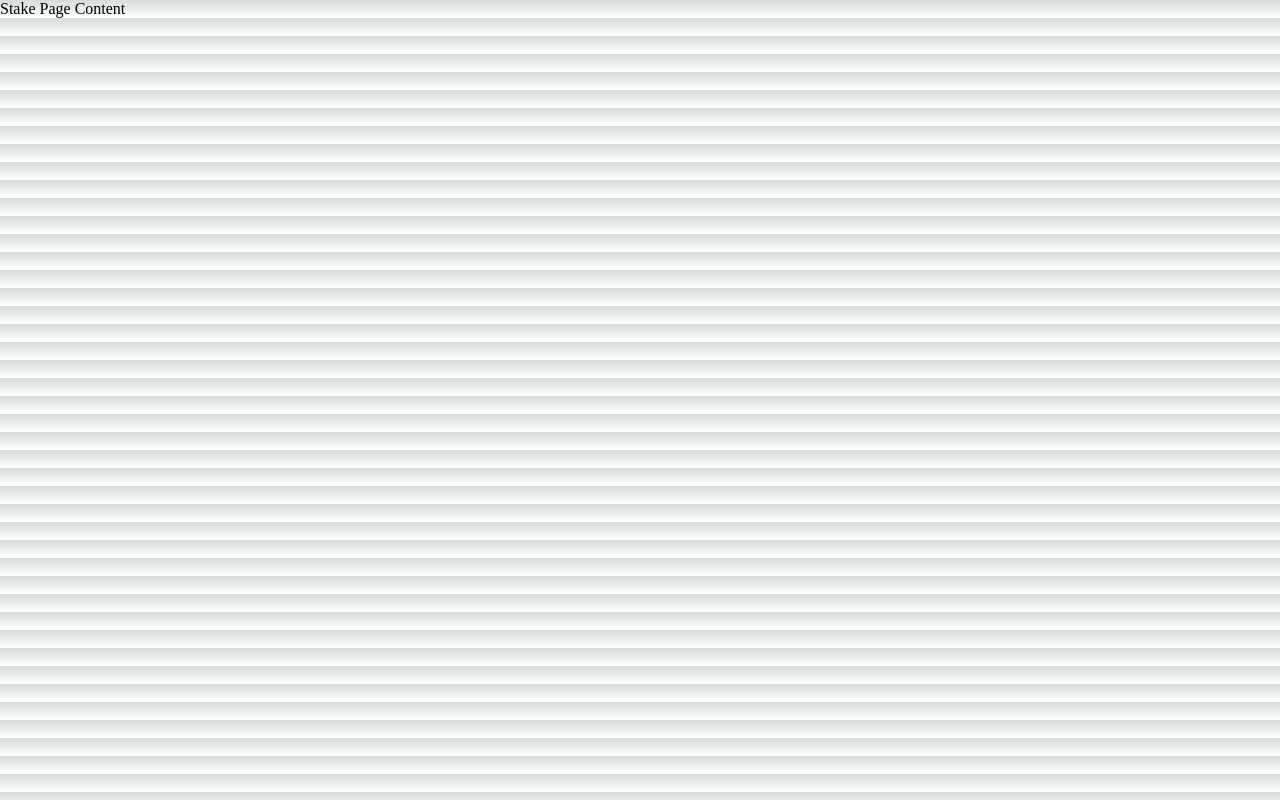
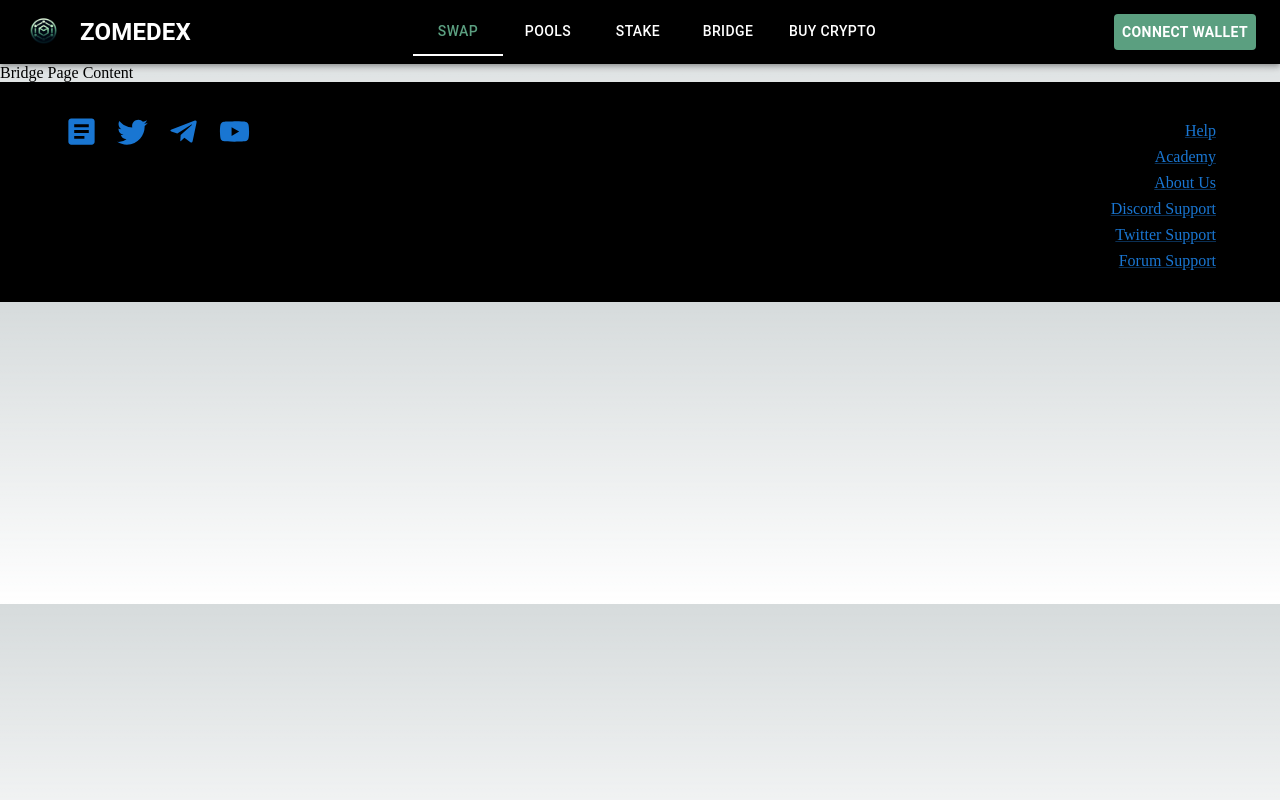
Before and after one commit to Jadedvi104/charity-dex-free, a Next.js app: page /bridge in a window 1280 px wide. Built offline with nearby package versions, Linux system fonts and the light colour scheme.

Commit message:
Fix  - <Link> Bug change to useRouter from next/navigator

```diff
--- a/src/app/bridge/page.tsx
+++ b/src/app/bridge/page.tsx
@@ -1,7 +1,7 @@
 import React from 'react';
 
 const BridgePage: React.FC = () => {
-  return <div>Stake Page Content</div>;
+  return <div>Bridge Page Content</div>;
 };
 
 export default BridgePage;
--- a/src/app/layout.tsx
+++ b/src/app/layout.tsx
@@ -1,21 +1,35 @@
 import type { Metadata } from "next";
-import { Inter } from "next/font/google";
+import React, { ReactNode } from "react";
 import "./globals.css";
-
+import Header from "@/components/HeaderUsage";
+import Footer from "@/components/FooterUsage";
 
 export const metadata: Metadata = {
   title: "Create Next App",
   description: "Generated by create next app",
 };
 
-export default function RootLayout({
-  children,
-}: Readonly<{
-  children: React.ReactNode;
-}>) {
+interface RootLayoutProps {
+  children: ReactNode;
+}
+
+const RootLayout: React.FC<RootLayoutProps> = ({ children }) => {
   return (
     <html lang="en">
-      <body >{children}</body>
+      <head>
+        <title>ZomeDex App</title>
+      </head>
+      <body>
+        <header>
+          <Header />
+        </header>
+        <main>{children}</main>
+        <footer>
+          <Footer/>
+        </footer>
+      </body>
     </html>
   );
-}
+};
+
+export default RootLayout;
--- a/src/app/page.tsx
+++ b/src/app/page.tsx
@@ -1,14 +1,10 @@
-import Header from "@/components/HeaderUsage";
 import Body from "@/components/BodyUsage";
-import Footer from "@/components/FooterUsage";
 import Box from '@mui/material/Box';
 
 export default function Home() {
   return (
     <Box sx={{ backgroundColor: 'black', color: 'white', minHeight: '100vh' }}>
-      <Header />
       <Body />
-      <Footer />
     </Box>
   );
 }
--- a/src/components/FooterUsage.tsx
+++ b/src/components/FooterUsage.tsx
@@ -2,7 +2,6 @@ import React from 'react';
 import Container from '@mui/material/Container';
 import Box from '@mui/material/Box';
 import Grid from '@mui/material/Grid';
-import Typography from '@mui/material/Typography';
 import Link from '@mui/material/Link';
 import MediumIcon from '@mui/icons-material/Article';
 import TwitterIcon from '@mui/icons-material/Twitter';
@@ -11,7 +10,7 @@ import YouTubeIcon from '@mui/icons-material/YouTube';
 
 const Footer = () => {
   return (
-    <Box sx={{ backgroundColor: '#000000', padding: 4, marginTop: 4 }}>
+    <Box sx={{ backgroundColor: '#000000', padding: 4 }}>
       <Container maxWidth="lg">
         <Grid container spacing={4}>
           {/* Social Media Icons */}
--- a/src/components/headerComponents/HeaderLogo.tsx
+++ b/src/components/headerComponents/HeaderLogo.tsx
@@ -1,6 +1,7 @@
 import * as React from "react";
 import Typography from "@mui/material/Typography";
 import { Avatar, Box } from "@mui/material";
+import Link from "next/link";
 
 const HeaderLogo = () => {
   return (
@@ -10,6 +11,7 @@ const HeaderLogo = () => {
         src="/logo.svg" // Replace with the URL of your logo
         sx={{ marginRight: 2 }}
       />
+      <Link href={'/'}>
         <Typography
           variant="h6"
           component="div"
@@ -17,6 +19,8 @@ const HeaderLogo = () => {
         >
           ZOMEDEX
         </Typography>
+      </Link>
+
     </Box>
   );
 };
--- a/src/components/headerComponents/HeaderTabs.tsx
+++ b/src/components/headerComponents/HeaderTabs.tsx
@@ -5,7 +5,7 @@ import Tab from "@mui/material/Tab";
 import { Box } from "@mui/material";
 import { tabLabels } from "@/Data/tabsItems";
 import React, { useState } from "react";
-import Link from "next/link";
+import { useRouter } from "next/navigation";
 
 const tabStyles = {
   color: "white", // Default color
@@ -19,9 +19,12 @@ const tabStyles = {
 };
 
 const HeaderTabs = () => {
+  const router = useRouter();
   const [selectedTab, setSelectedTab] = useState<number>(0);
+
   const handleChange = (event: React.SyntheticEvent, newValue: number) => {
     setSelectedTab(newValue);
+    router.push(tabLabels[newValue].href);
   };
 
   return (
@@ -35,12 +38,11 @@ const HeaderTabs = () => {
         }}
       >
         {tabLabels.map((tab) => (
-          <Link key={tab.href} href={tab.href} passHref>
             <Tab
+              key={tab.href}
               label={tab.label}
               sx={tabStyles}
             />
-          </Link>
         ))}
       </Tabs>
     </Box>
```
Lines whose indentation alone changed are shown as unchanged.
